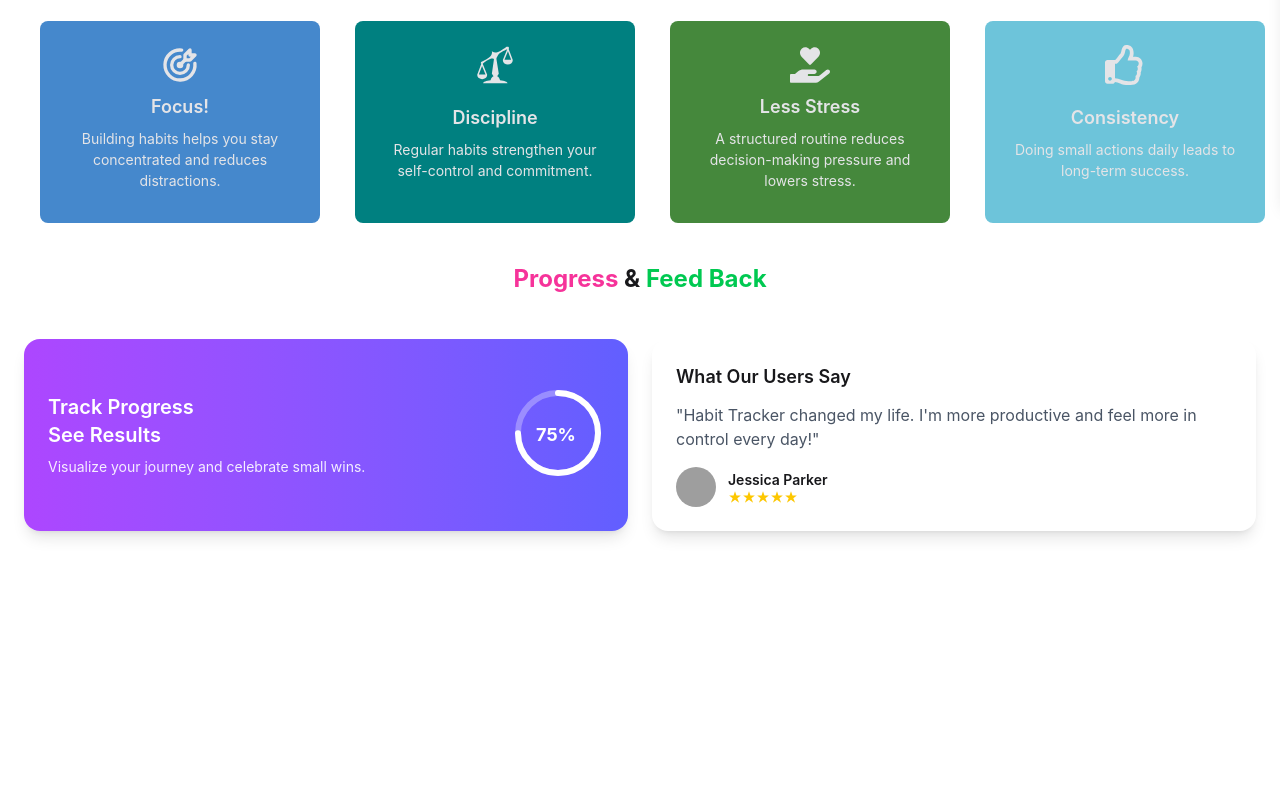
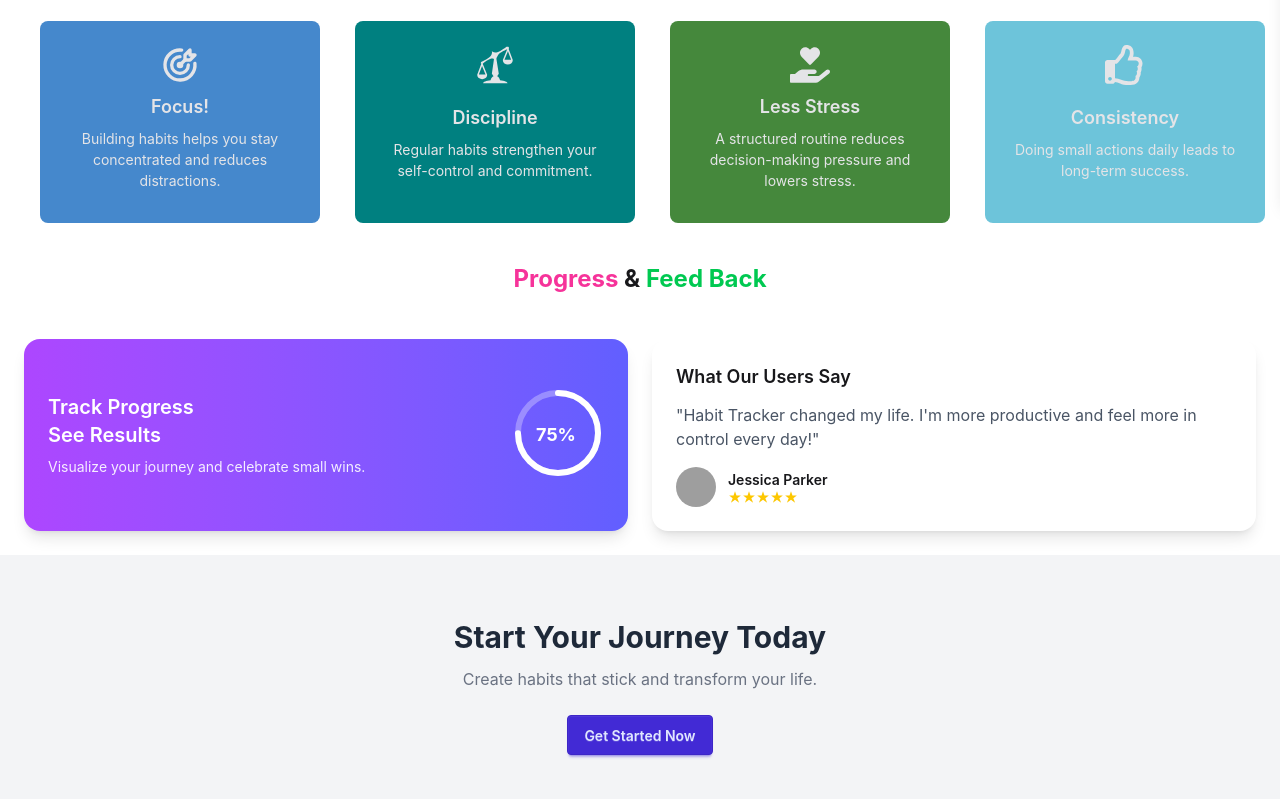
Before and after one commit to SajibSaha207/Habit-Tracker, a React (Vite) app: page / in a window 1280 px wide. Shown: the part 597-1396 px from the top of the page. Before the commit the page ends 1252 px from the top, so only its background shows below. Built offline with nearby package versions, Linux system fonts and the light colour scheme; no server answers; grey boxes are pictures that could not be loaded.

Commit message:
added star journy section

```diff
--- a/src/Components/FeaturedHabits.jsx
+++ b/src/Components/FeaturedHabits.jsx
@@ -1,4 +1,4 @@
-import React, { useEffect, useState } from 'react';
+import  { useEffect, useState } from 'react';
 import { Link } from 'react-router';
 import 'animate.css';
 
--- a/src/Components/Navbar.jsx
+++ b/src/Components/Navbar.jsx
@@ -1,4 +1,4 @@
-import React, { useContext, useEffect, useState } from 'react';
+import  { useContext, useEffect, useState } from 'react';
 import { MdMenu } from 'react-icons/md';
 import { Link, NavLink } from 'react-router';
 import '../index.css';
--- /dev/null
+++ b/src/Components/StarJourney.jsx
@@ -0,0 +1,25 @@
+import React from 'react';
+
+const StarJourney = () => {
+    return (
+         <div className="bg-gray-100 py-16">
+      <div className="max-w-3xl mx-auto text-center">
+
+        <h2 className="text-3xl font-bold text-gray-800 mb-3">
+          Start Your Journey Today
+        </h2>
+
+        <p className="text-gray-500 mb-6">
+          Create habits that stick and transform your life.
+        </p>
+
+        <button className="btn btn-primary">
+          Get Started Now
+        </button>
+
+      </div>
+    </div>
+    );
+};
+
+export default StarJourney;
--- a/src/Layout/HomeLayout.jsx
+++ b/src/Layout/HomeLayout.jsx
@@ -5,6 +5,7 @@ import HeroSlider from '../Components/HeroSlider';
 import FeaturedHabits from '../Components/FeaturedHabits';
 import WhyBuildHabit from '../Components/WhyBuildHabit';
 import Progress from '../Components/Progress';
+import StarJourney from '../Components/StarJourney';
 
 const HomeLayout = () => {
     return (
@@ -21,6 +22,9 @@ const HomeLayout = () => {
                     <WhyBuildHabit></WhyBuildHabit>
                 </div>
                 <div><Progress></Progress></div>
+                <div>
+                    <StarJourney></StarJourney>
+                </div>
             </section>
             <section>
 
```
